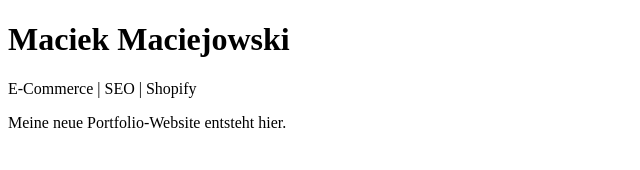
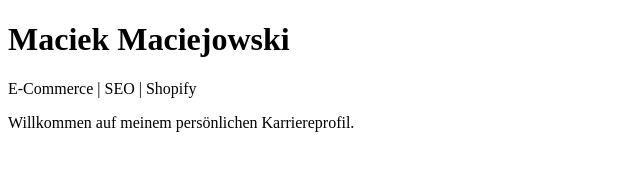
Before and after one commit to maciekmaciejowski/career-profile, a plain HTML site: page index.html in a window 1280 px wide. Shown: the whole page, without its empty margins (0-640 px from the left). Drawn offline with Linux system fonts and the light colour scheme.

Commit message:
Update homepage text

```diff
--- a/index.html
+++ b/index.html
@@ -8,6 +8,6 @@
 <body>
   <h1>Maciek Maciejowski</h1>
   <p>E-Commerce | SEO | Shopify</p>
-  <p>Meine neue Portfolio-Website entsteht hier.</p>
+  <p>Willkommen auf meinem persönlichen Karriereprofil.</p>
 </body>
 </html>
```
